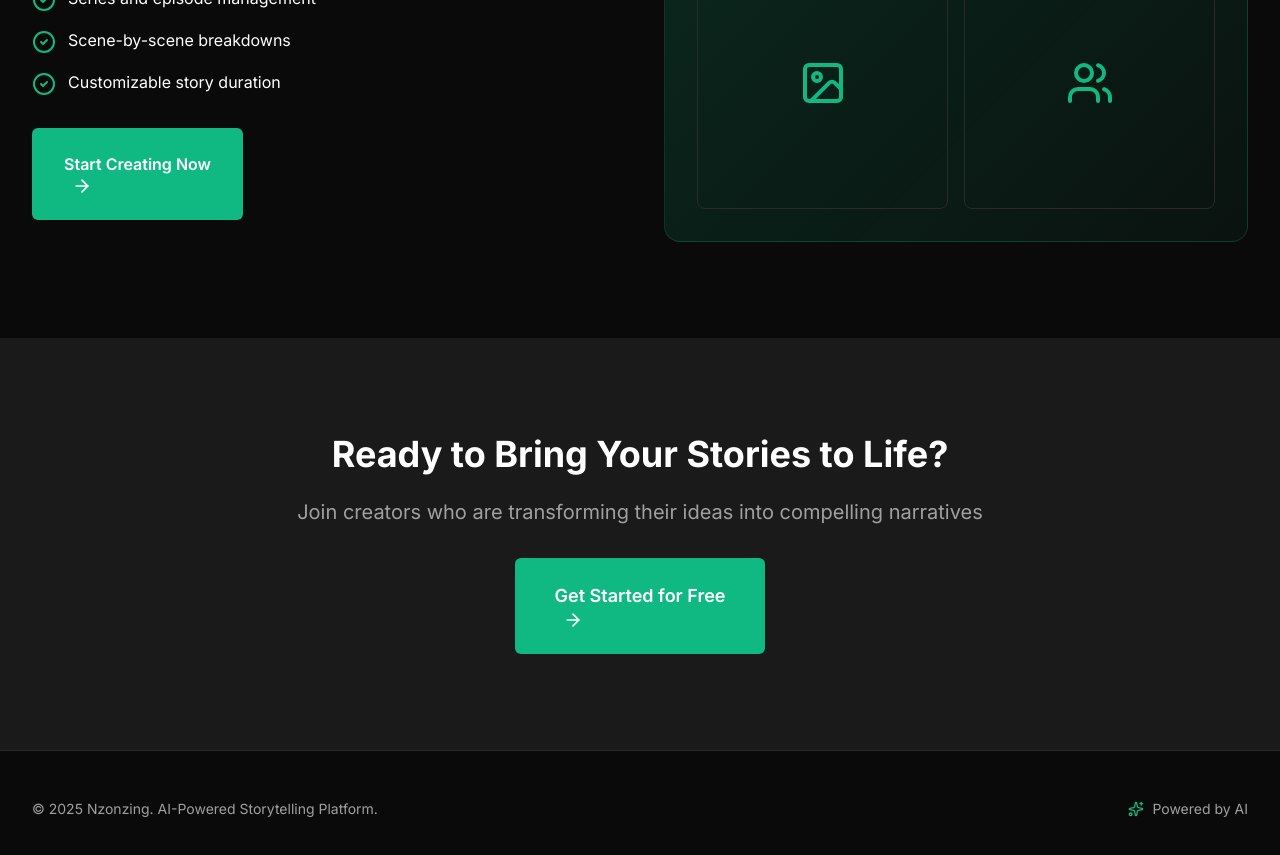
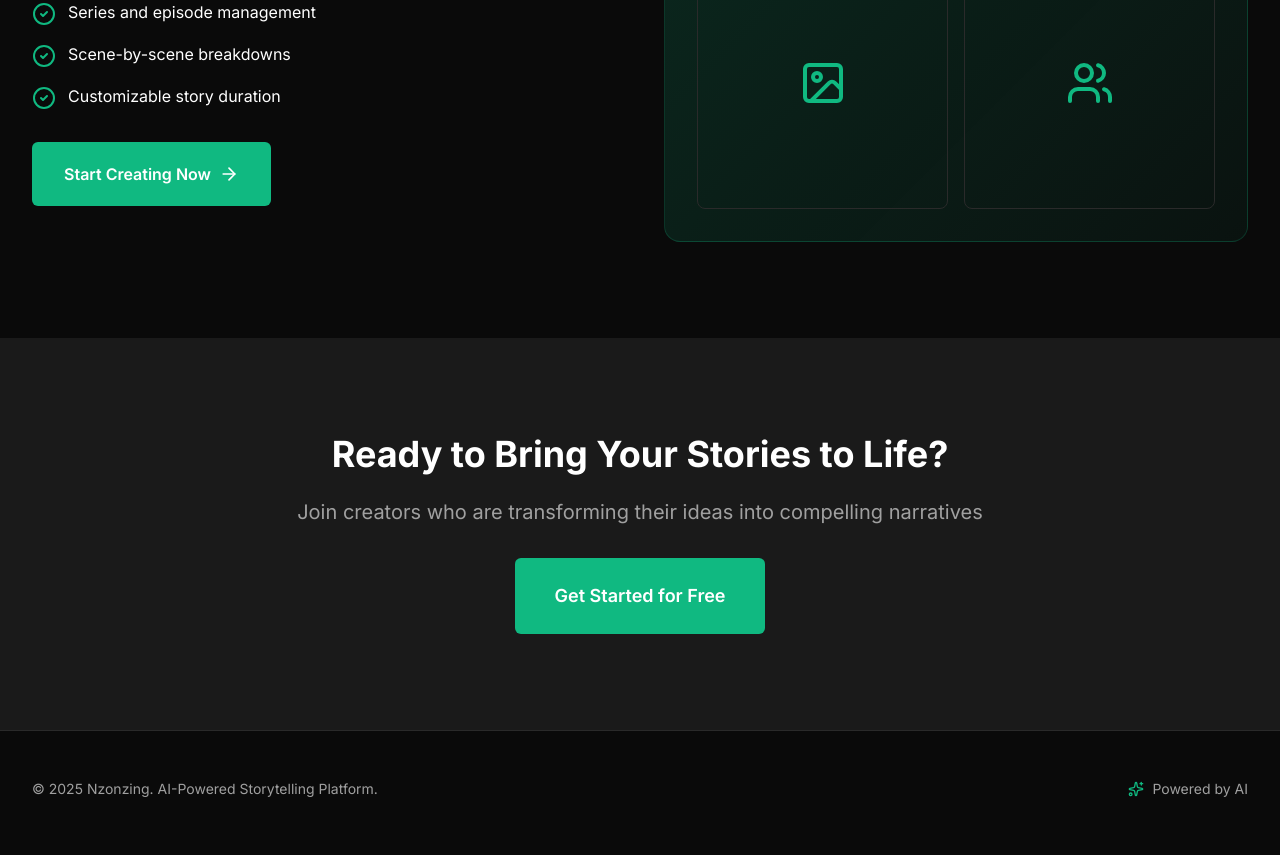
Before and after one commit to kabasele243/story-nzonzing, a Next.js app in the folder client/: page / in a window 1280 px wide. Shown: the part 7060-7915 px from the top of the page. Built offline with nearby package versions, Linux system fonts and the light colour scheme.

Commit message:
Fix button

```diff
--- a/client/src/components/landing/BenefitsSection.tsx
+++ b/client/src/components/landing/BenefitsSection.tsx
@@ -52,7 +52,7 @@ export function BenefitsSection() {
             >
               <Button
                 onClick={() => router.push('/dashboard')}
-                className="px-8 py-6"
+                className="flex px-8 py-5 items-center"
               >
                 Start Creating Now
                 <ArrowRight className="w-5 h-5 ml-2" />
--- a/client/src/components/landing/CTASection.tsx
+++ b/client/src/components/landing/CTASection.tsx
@@ -28,7 +28,6 @@ export function CTASection() {
           className="text-lg px-10 py-6"
         >
           Get Started for Free
-          <ArrowRight className="w-5 h-5 ml-2" />
         </Button>
       </motion.div>
     </section>
```
